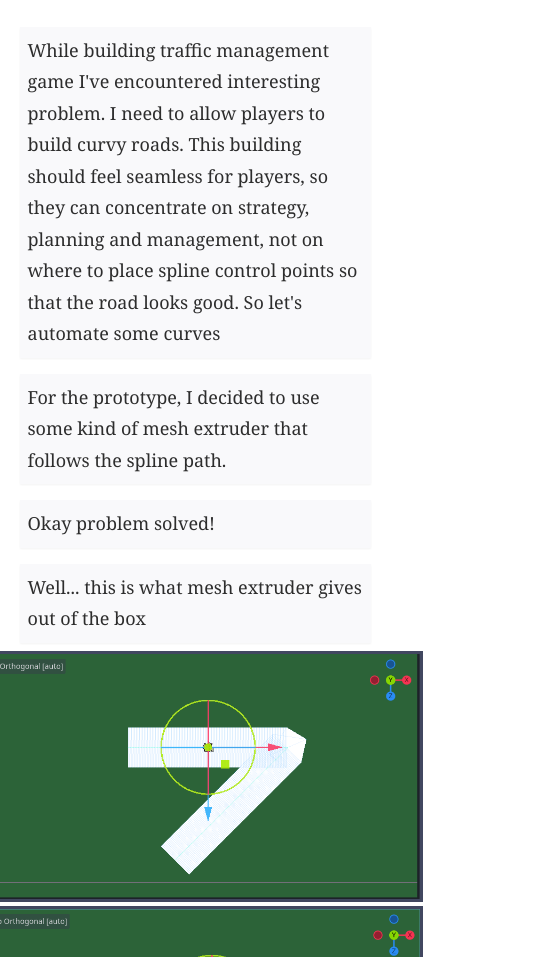
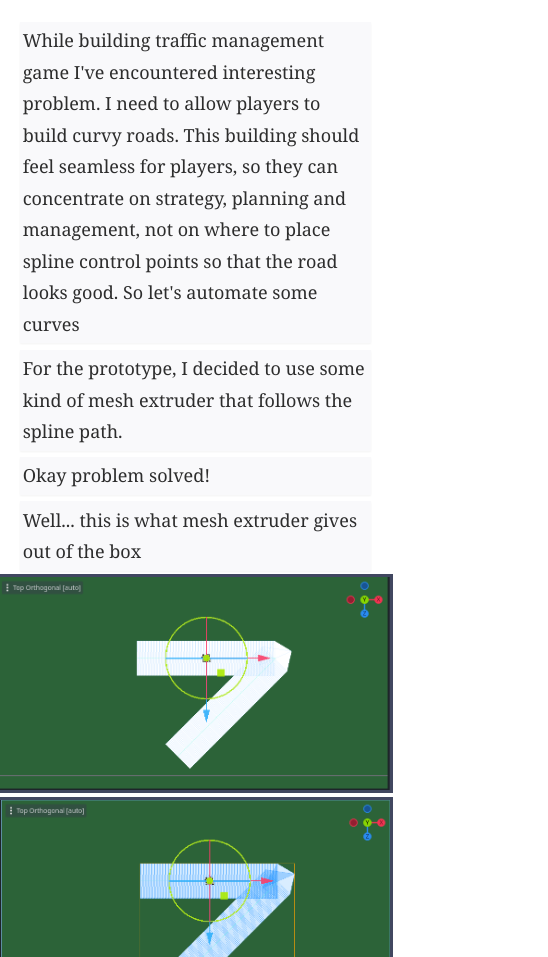
Before and after one commit to miletic94/smoothing-guiding-curves, a plain HTML site: page index.html in a window 390 px wide. Shown: the part 143-1100 px from the top of the page, 548 px wide, since content can reach past the window. Drawn offline with nearby package versions, Linux system fonts and the light colour scheme; files whose address does not match are found by name.

Commit message:
Fix styles

```diff
--- a/index.html
+++ b/index.html
@@ -110,12 +110,12 @@
     <div>
         <img src="./smooth-curves/gdt-1.PNG">
     </div>
-    </p>
+    <p>
     Nice! Mesh now follows pretty smooth curve, which is promising. But now it self-intersects. This is why, instead of
     using rectangle intersection point as our arc center, we will add some length to it. When we finish our calculations
     we can experiment with that length, or we can even allow player to manipulate it to make curve longer or shorter.
     Exciting!
-    <p>
+    </p>
     <p>
         But wait... how do we calculate where the intersection will happen? How do we find where it will touch segments?
         And the most important question, how do we make circular arc out of splines?
--- a/style.css
+++ b/style.css
@@ -4,7 +4,7 @@ html {
     align-items: center;
 }
 body {
-    width: 90vw;
+    width: 70vw;
     display: flex;
     flex-direction: column;
 }
@@ -32,3 +32,18 @@ div img {
     border: 3px solid rgb(65, 71, 96);
     max-width: 700px;
 }
+
+@media (max-width: 700px) {
+    body {
+        width: 90vw;
+    }
+    p {
+        padding: 0.2rem 0.2rem;
+        margin: 0.2rem 0;
+    }
+
+    div img {
+        border: 3px solid rgb(65, 71, 96);
+        max-width: 100vw;
+    }
+}
```
